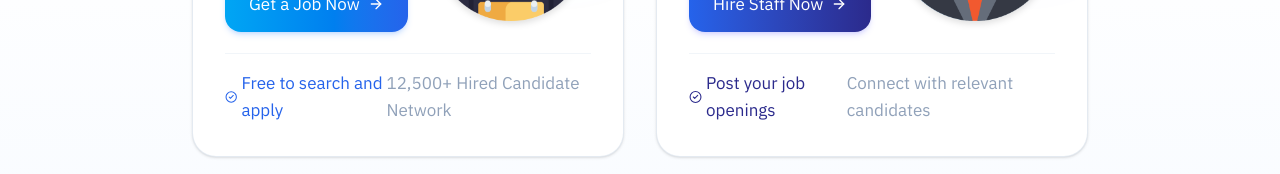
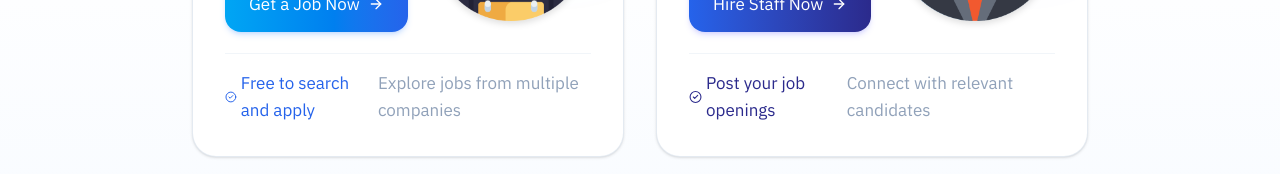
Before and after one commit to rafflesconsulting100/raffles-job-portal, a React (Vite) app in the folder client/: page / in a window 1280 px wide. Shown: the part 496-670 px from the top of the page. Built offline with nearby package versions, Linux system fonts and the light colour scheme; no server answers.

Commit message:
sagar-role selection content changed

```diff
--- a/client/src/CorePages/RoleSelectionPage.jsx
+++ b/client/src/CorePages/RoleSelectionPage.jsx
@@ -131,7 +131,7 @@ export default function RoleSelectionPage() {
                   Free to search and apply
                 </span>
                 <span className="text-slate-400 group-hover:text-slate-600 transition">
-                  12,500+ Hired Candidate Network
+                  Explore jobs from multiple companies
                 </span>
               </div>
             </div>
```
